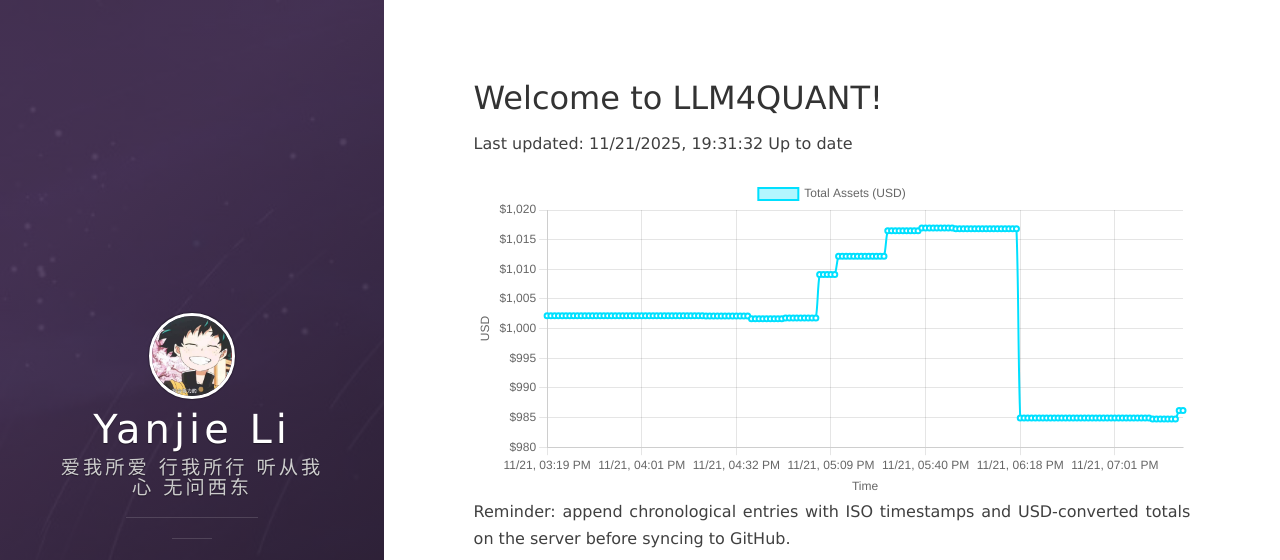
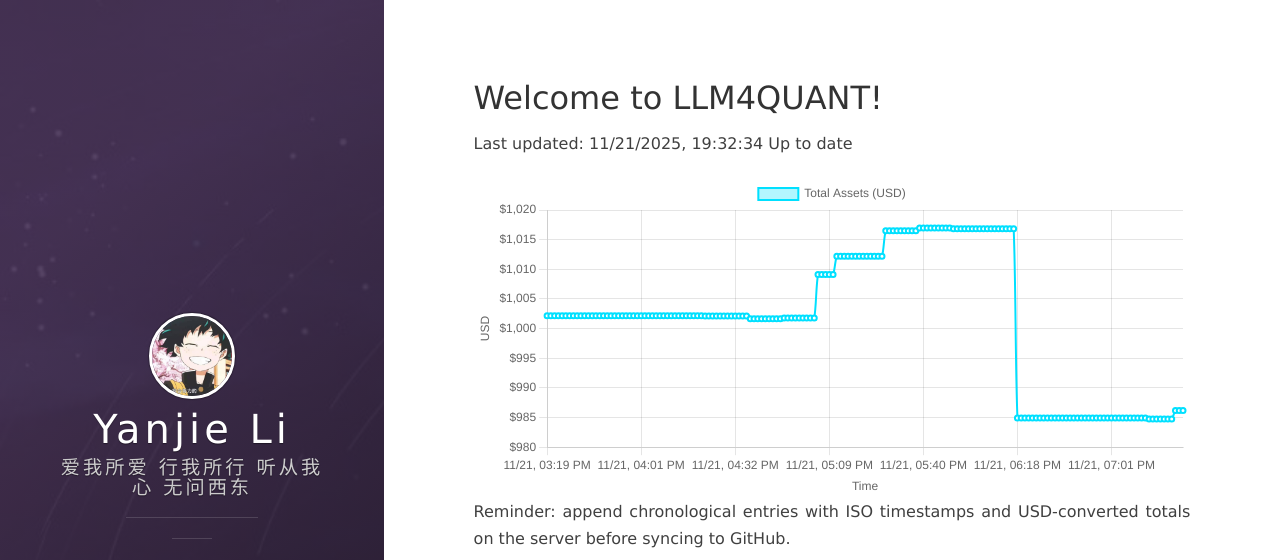
Before and after one commit to leeyegy/leeyegy.github.io, a Jekyll site: the page built from live-trading.html, in a window 1280 px wide and 1081 px high. Shown: the top 560 px of the window. Built offline with Jekyll 4.4.1, drawn with Linux system fonts in a browser that asks for light colours; nearby versions of some CDN libraries.

Commit message:
AccountMonitor: update balance history 2025-11-22T03:32:34+08:00

```diff
--- a/assets/data/binance/balance-history.json
+++ b/assets/data/binance/balance-history.json
@@ -1,5 +1,5 @@
 {
-  "generatedAt": "2025-11-22T03:31:32+08:00",
+  "generatedAt": "2025-11-22T03:32:34+08:00",
   "asset": "total_usd_value",
   "history": [
     {
@@ -677,6 +677,10 @@
     {
       "timestamp": "2025-11-22T03:31:32+08:00",
       "totalUsd": 986.17042413
+    },
+    {
+      "timestamp": "2025-11-22T03:32:34+08:00",
+      "totalUsd": 986.17042413
     }
   ]
 }
```
